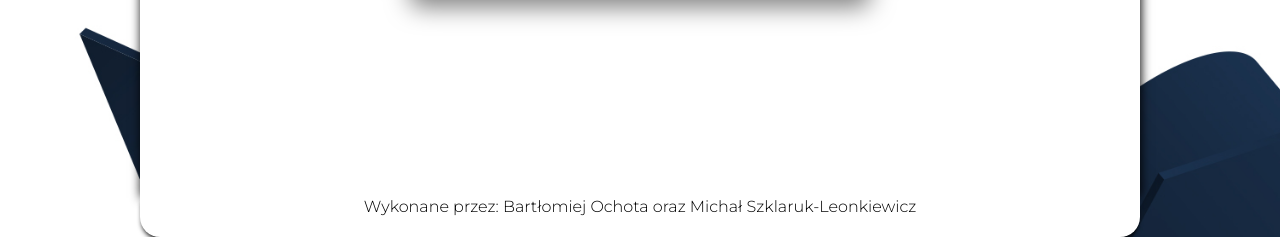
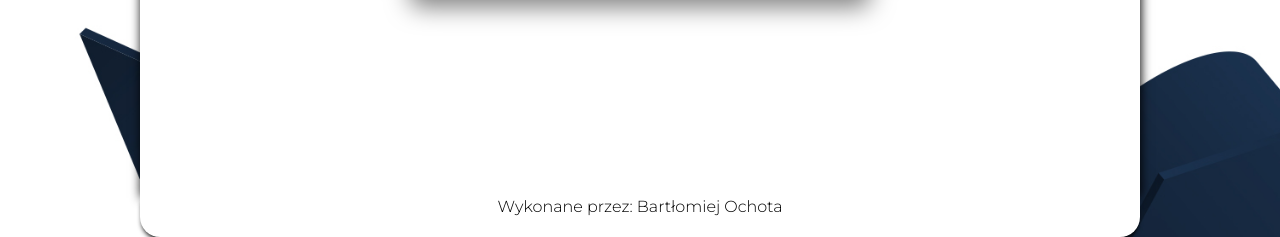
Before and after one commit to Supriaki/Diagnostyka, a PHP site: page /index.php in a window 1280 px wide. Shown: the part 683-920 px from the top of the page. Run offline with PHP 8.4, Linux system fonts and the light colour scheme; some libraries are stand-ins or nearby versions.

Commit message:
Update index.php
Mini update it wasnt acutally true

```diff
--- a/index.php
+++ b/index.php
@@ -31,7 +31,7 @@
         </section>
 
         <footer>
-            Wykonane przez: Bartłomiej Ochota oraz Michał Szklaruk-Leonkiewicz <br>
+            Wykonane przez: Bartłomiej Ochota<br>
         </footer>
     </div>
 </body>
```
